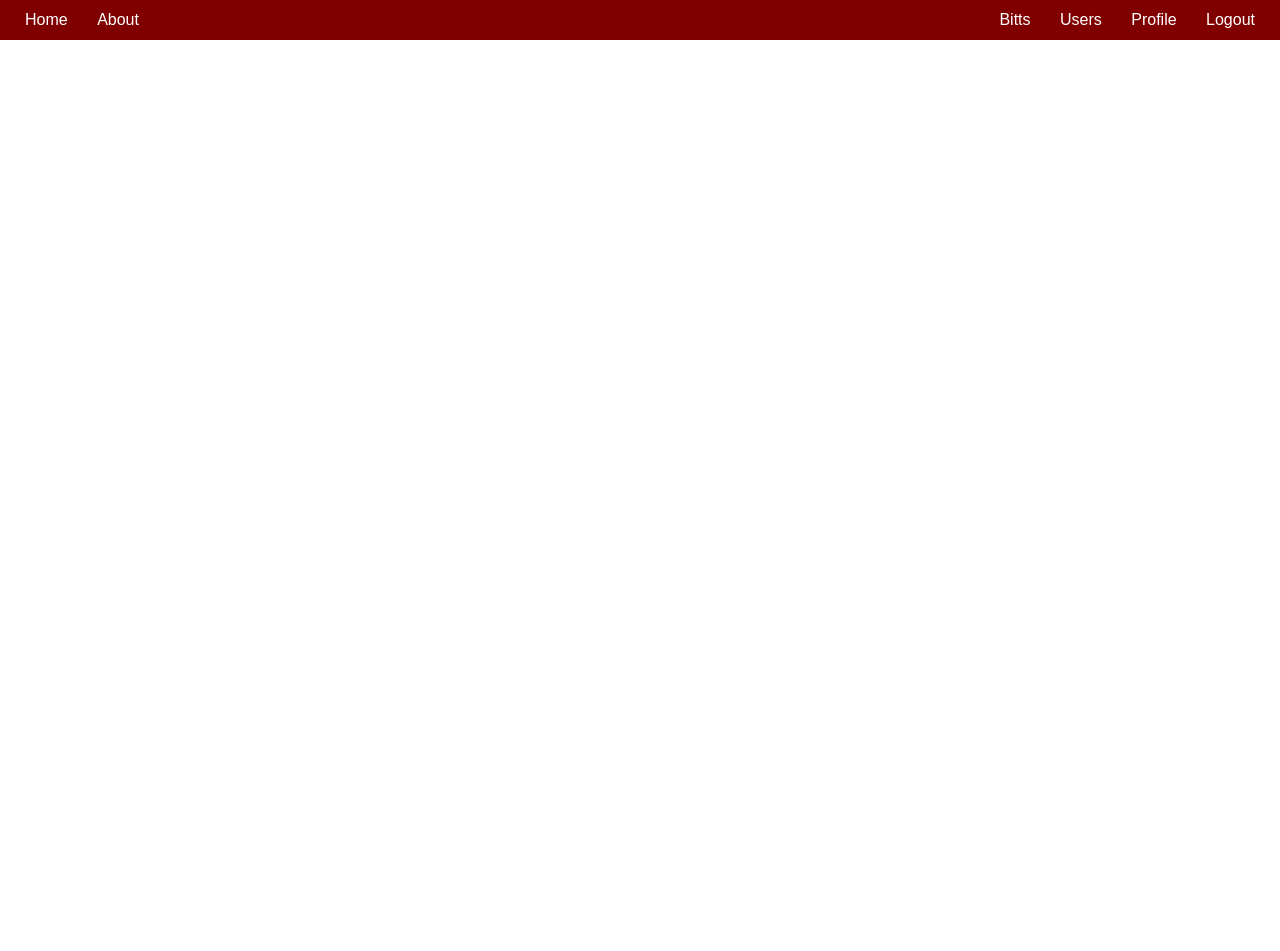
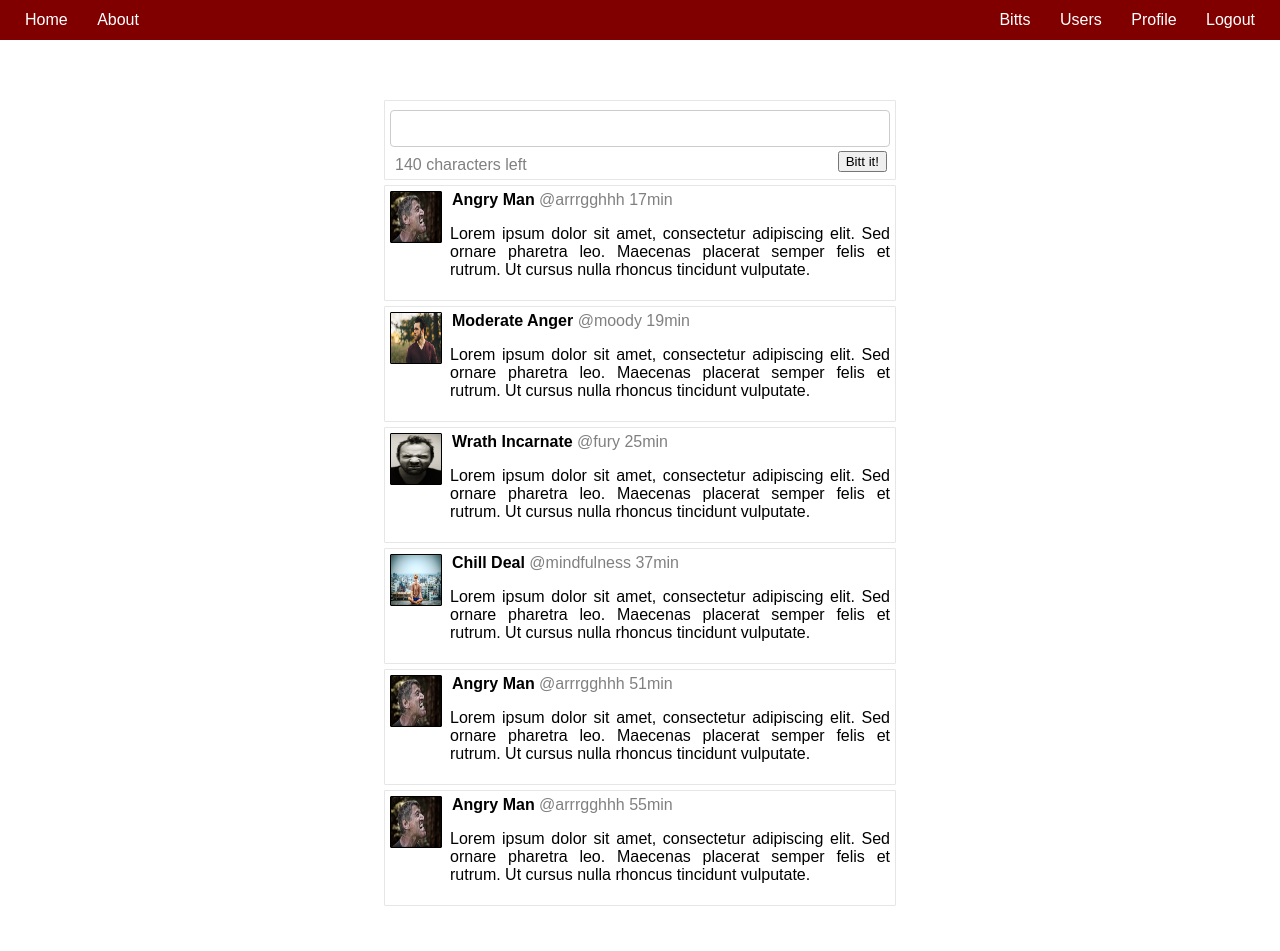
Before and after one commit to petarGitNik/bitter, a Django app: template bitter_app/templates/bitter_app/home.html in a window 1280 px wide. Before the commit the page ends 40 px from the top, so only its background shows below. Run offline with Django 3.2, Linux system fonts and the light colour scheme; the template is opened without the code that fills it: most values are stand-ins (such as "Sample title", 1, 10 or a date in 2020); form fields are guessed from the names that the template uses.

Commit message:
Bitt it! button does not worked, when clicked **nothing** happens

```diff
--- a/bitter_app/templates/bitter_app/base.html
+++ b/bitter_app/templates/bitter_app/base.html
@@ -4,8 +4,8 @@
 <head>
 	<meta charset="utf-8">
 	<link rel="stylesheet" type="text/css" href="{% static 'bitter_app/css/stylesheet.css' %}">
-	<script type="text/javascript" src="{% static 'bitter_app/scripts/jquery-3.2.1.min.js' %}"></script>
-	<script type="text/javascript" src="{% static 'bitter_app/scripts/script.js' %}"></script>
+	<!-- <script type="text/javascript" src="{% static 'bitter_app/scripts/jquery-3.2.1.min.js' %}"></script> -->
+	<!-- <script type="text/javascript" src="{% static 'bitter_app/scripts/script.js' %}"></script> -->
 	<title>Bitter - Go on, say your opinion</title>
 </head>
 <body>
--- /dev/null
+++ b/bitter_app/templates/bitter_app/debug_template.html
@@ -0,0 +1 @@
+Your indicator is: {{ error }}
--- a/bitter_app/templates/bitter_app/home.html
+++ b/bitter_app/templates/bitter_app/home.html
@@ -1,2 +1,54 @@
 {% extends 'bitter_app/base.html' %}
 {% load static %}
+
+{% block content %}
+
+<div class="bitts-home">
+
+  {% block new_bitt %}
+    {% include 'bitter_app/new_bitt.html' %}
+  {% endblock new_bitt %}
+
+  <div class="list-of-bitts">
+
+    <div class="individual-bitt">
+      <img class="bitt-avatar" src="./images/person-human-male-man.jpg">
+      <span class="name">Angry Man</span><span class="username"> @arrrgghhh </span><span class="time">17min</span>
+      <p class=bitt-text>Lorem ipsum dolor sit amet, consectetur adipiscing elit. Sed ornare pharetra leo. Maecenas placerat semper felis et rutrum. Ut cursus nulla rhoncus tincidunt vulputate.</p>
+    </div>
+
+    <div class="individual-bitt">
+      <img class="bitt-avatar" src="./images/pexels-photo-251829.jpeg">
+      <span class="name">Moderate Anger</span><span class="username"> @moody </span><span class="time">19min</span>
+      <p class=bitt-text>Lorem ipsum dolor sit amet, consectetur adipiscing elit. Sed ornare pharetra leo. Maecenas placerat semper felis et rutrum. Ut cursus nulla rhoncus tincidunt vulputate.</p>
+    </div>
+
+    <div class="individual-bitt">
+      <img class="bitt-avatar" src="./images/portrait-angry.jpg">
+      <span class="name">Wrath Incarnate</span><span class="username"> @fury </span><span class="time">25min</span>
+      <p class=bitt-text>Lorem ipsum dolor sit amet, consectetur adipiscing elit. Sed ornare pharetra leo. Maecenas placerat semper felis et rutrum. Ut cursus nulla rhoncus tincidunt vulputate.</p>
+    </div>
+
+    <div class="individual-bitt">
+      <img class="bitt-avatar" src="./images/pexels-photo-107868.jpeg">
+      <span class="name">Chill Deal</span><span class="username"> @mindfulness </span><span class="time">37min</span>
+      <p class=bitt-text>Lorem ipsum dolor sit amet, consectetur adipiscing elit. Sed ornare pharetra leo. Maecenas placerat semper felis et rutrum. Ut cursus nulla rhoncus tincidunt vulputate.</p>
+    </div>
+
+    <div class="individual-bitt">
+      <img class="bitt-avatar" src="./images/person-human-male-man.jpg">
+      <span class="name">Angry Man</span><span class="username"> @arrrgghhh </span><span class="time">51min</span>
+      <p class=bitt-text>Lorem ipsum dolor sit amet, consectetur adipiscing elit. Sed ornare pharetra leo. Maecenas placerat semper felis et rutrum. Ut cursus nulla rhoncus tincidunt vulputate.</p>
+    </div>
+
+    <div class="individual-bitt">
+      <img class="bitt-avatar" src="./images/person-human-male-man.jpg">
+      <span class="name">Angry Man</span><span class="username"> @arrrgghhh </span><span class="time">55min</span>
+      <p class=bitt-text>Lorem ipsum dolor sit amet, consectetur adipiscing elit. Sed ornare pharetra leo. Maecenas placerat semper felis et rutrum. Ut cursus nulla rhoncus tincidunt vulputate.</p>
+    </div>
+
+  </div>
+
+</div>
+
+{% endblock content %}
--- /dev/null
+++ b/bitter_app/templates/bitter_app/new_bitt.html
@@ -0,0 +1,11 @@
+{% block new_bitt %}
+<div class="new-bitt">
+  <form class="new-bitt-form" action="{% url 'bitter:submit' %}" method="post">
+    {% csrf_token %}
+    {{ bitt_form.bitt }}
+    <span id="chars-left"> <span id="chars">140</span> characters left</span>
+    <input type="hidden" name="return_to" value="{{ return_to }}">
+    <input class="new-bitt-button" type="button" value="Bitt it!">
+  </form>
+</div>
+{% endblock new_bitt %}
--- a/bitter_app/urls.py
+++ b/bitter_app/urls.py
@@ -11,4 +11,5 @@ urlpatterns = [
     url(r'^login/$', views.log_in, name='login'),
     url(r'^profile/$', views.profile, name='profile'),
     url(r'^bitts/$', views.bitts, name='bitts'),
+    url(r'^submit/$', views.bitt_submit, name='submit'),
 ]
```
Also changed, not shown: bitter_app/forms.py (+5 -2 lines), bitter_app/templates/bitter_app/bitts.html (+3 -7 lines), bitter_app/views.py (+30 -2 lines).
